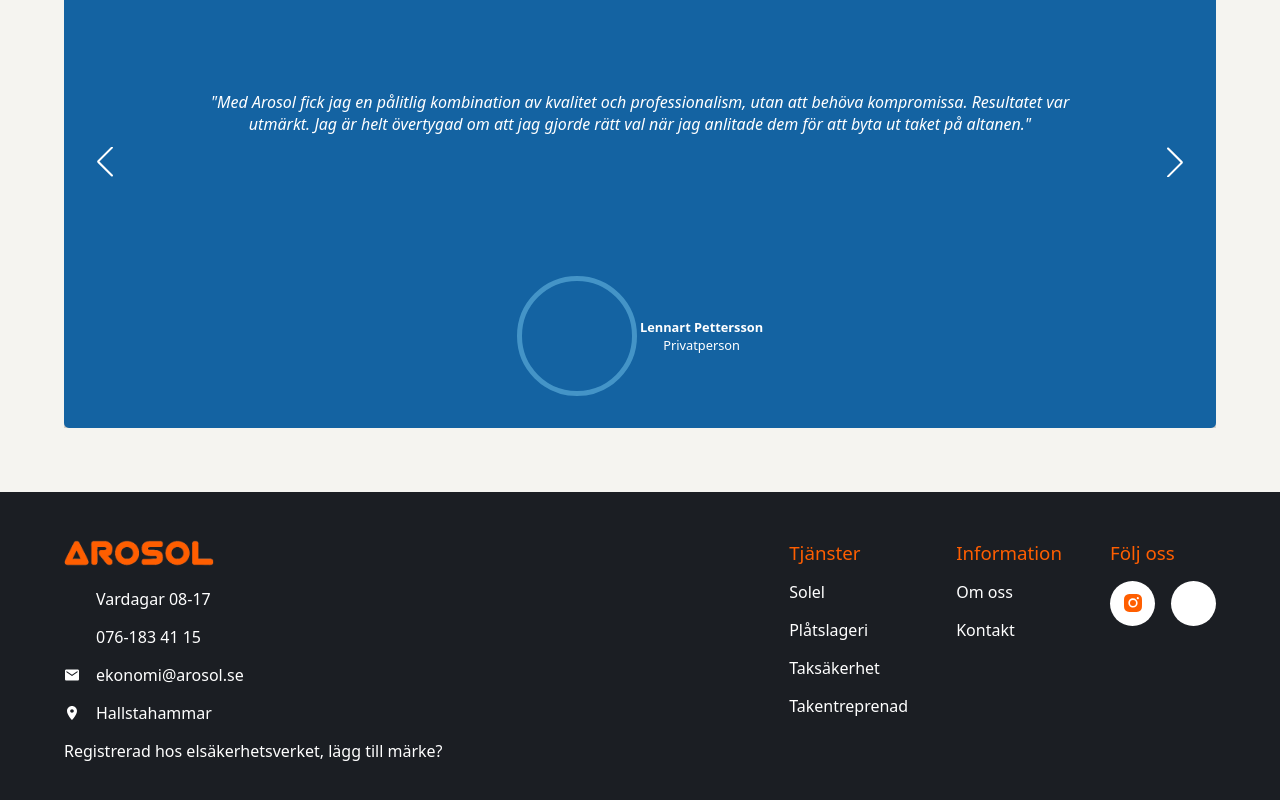
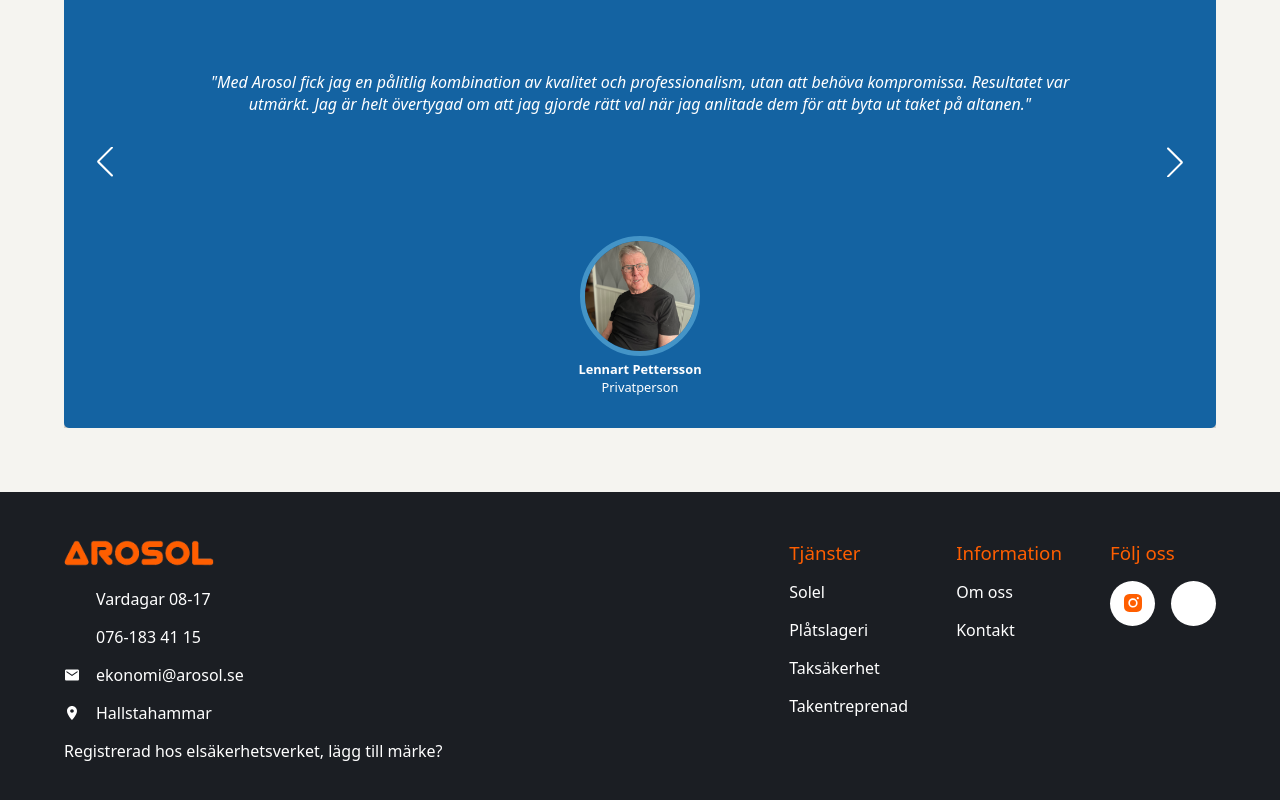
Before and after one commit to annamalinelisabet/AROSOL, a React (Vite) app: page / in a window 1280 px wide. Shown: the part 3591-4391 px from the top of the page. Built offline with nearby package versions, Linux system fonts and the light colour scheme; some icons are missing.

Commit message:
fix broken code

```diff
--- a/src/components/ReviewCard/ReviewCard.jsx
+++ b/src/components/ReviewCard/ReviewCard.jsx
@@ -14,9 +14,9 @@ const ReviewCard = ({ text, img, name, company, alt, contact }) => {
           <div className='text-div d-flex-column'>
             <p className='text'>{text}</p>
           </div>
-          <div className='person-wrapper d-flex'>
-            <div className='quote-img-wrapper img-cover'>
-              <img src={img} alt={alt} />
+          <div className='person-wrapper d-flex-column'>
+            <div className='quote-img-wrapper'>
+              <img src={img} alt={alt} className='img-cover' />
             </div>
             <div className='name-company'>
               <p className='name'>{name}</p>
```
